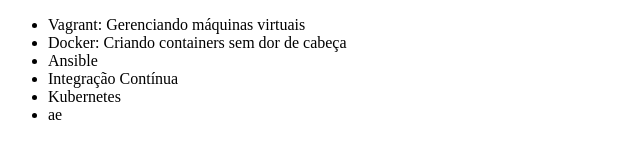
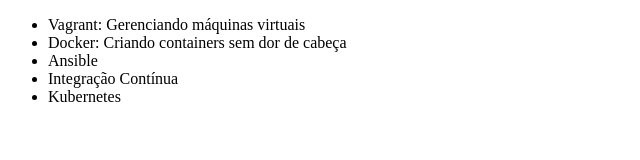
Before and after one commit to ddcsilva/teste, a plain HTML site: page index.html in a window 1280 px wide. Shown: the full height of the page, 0-640 px from the left. Drawn offline with Linux system fonts and the light colour scheme.

Commit message:
Revert "Alterando o código"
This reverts commit e41272c924df1012b5fb1d2551a4f090ddf0329e.

```diff
--- a/index.html
+++ b/index.html
@@ -11,7 +11,6 @@
         <li>Ansible</li>
         <li>Integração Contínua</li>
 		<li>Kubernetes</li>
-		<li>ae</li>
     </ul>
 </body>
 </html>
```
